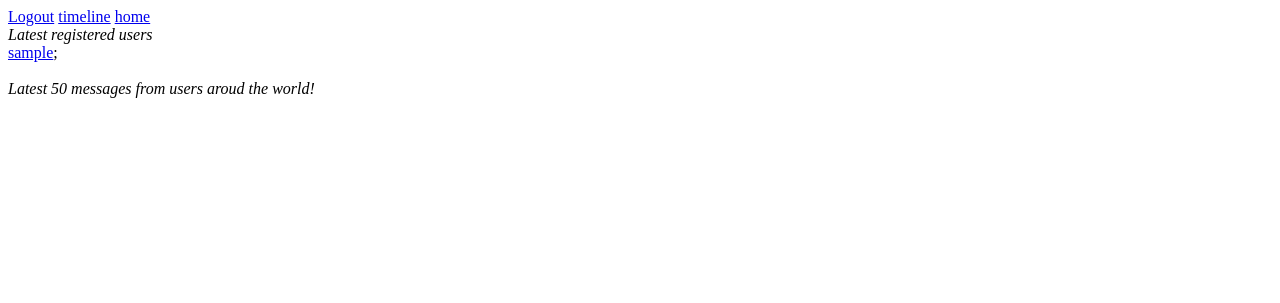
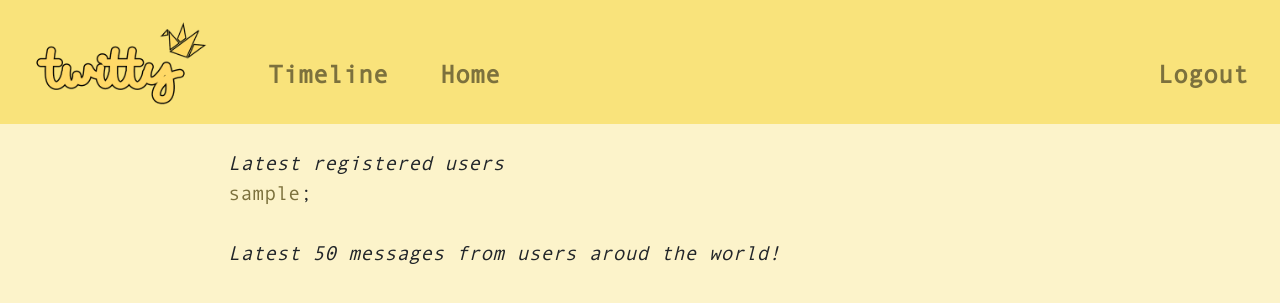
Before and after one commit to pattaranan1/Twitter-Cloning, a Flask app: page /timeline in a window 1280 px wide. Shown: the top 303 px of the page. Run offline with Flask 2, Linux system fonts and the light colour scheme; a user stored in the database is signed in; data comes from the database, SQL or seed files in the repository; data that the repository does not hold is empty; some libraries are stand-ins or nearby versions.

Commit message:
design timeline page with bootstrap

```diff
--- a/templates/timeline.html
+++ b/templates/timeline.html
@@ -1,23 +1,70 @@
 <html>
-    <head></head>
-    <body>
-        <a href="/logout">Logout</a>
-        <a href="/timeline">timeline</a>
-        <a href="/home">home</a><br>
 
+<head>
+    <title> twitty </title>
+
+    <link rel="stylesheet" type="text/css" href="{{ url_for ('static', filename='css/main.css') }}">
+    <link rel="stylesheet" href="https://stackpath.bootstrapcdn.com/bootstrap/4.3.1/css/bootstrap.min.css"
+        integrity="sha384-ggOyR0iXCbMQv3Xipma34MD+dH/1fQ784/j6cY/iJTQUOhcWr7x9JvoRxT2MZw1T" crossorigin="anonymous">
+    <script src="https://code.jquery.com/jquery-3.3.1.slim.min.js"
+        integrity="sha384-q8i/X+965DzO0rT7abK41JStQIAqVgRVzpbzo5smXKp4YfRvH+8abtTE1Pi6jizo"
+        crossorigin="anonymous"></script>
+    <script src="https://cdnjs.cloudflare.com/ajax/libs/popper.js/1.14.7/umd/popper.min.js"
+        integrity="sha384-UO2eT0CpHqdSJQ6hJty5KVphtPhzWj9WO1clHTMGa3JDZwrnQq4sF86dIHNDz0W1"
+        crossorigin="anonymous"></script>
+    <script src="https://stackpath.bootstrapcdn.com/bootstrap/4.3.1/js/bootstrap.min.js"
+        integrity="sha384-JjSmVgyd0p3pXB1rRibZUAYoIIy6OrQ6VrjIEaFf/nJGzIxFDsf4x0xIM+B07jRM"
+        crossorigin="anonymous"></script>
+
+</head>
+
+<body class="bg-light-yellow">
+    <nav class="navbar navbar-light bg-yellow align-items-end justify-content-start">
+
+        <a class="navbar-brand" href="/home">
+            <img src="{{url_for('static', filename='twitty-logo.png')}}" width="200" height="98" alt="">
+        </a>
+
+        <ul class="nav-item text-nav">
+            <a class="nav-link" href="/timeline">Timeline</a>
+        </ul>
+        <ul class="nav-item text-nav">
+            <a class="nav-link" href="/home">Home</a>
+        </ul>
+        <div class="ml-auto">
+            <ul class="nav-item text-nav">
+                <a class="nav-link" href="/logout">Logout</a>
+
+            </ul>
+        </div>
+    </nav>
+
+    <div class="col-md-8 mx-auto bg-wtite">
+        <br>
+
+        <div class="text">
             <i>Latest registered users</i><br>
             <div>
                 {% for user in users %}
                 <a class="username" href="/profile/{{ user }}">{{ user }}</a>;
                 {% endfor %}
-        </div><br>
+            </div>
+            <br>
 
             <i>Latest 50 messages from users aroud the world!</i><br>
+        </div>
+
         {% for post in posts %}
+        <div class="card hover-shadow">
+            <div class="media card-body">
                 <div class="post">
                     <a class="username" href="/profile/{{ post.username }}">{{ post.username }}</a>
                     <i> {{ post.elapsed }}</i> <br>{{ post.text }}
                 </div>
+            </div>
+        </div>
         {% endfor %}
+    </div>
 </body>
+
 </html>
```
Lines whose indentation alone changed are shown as unchanged.
